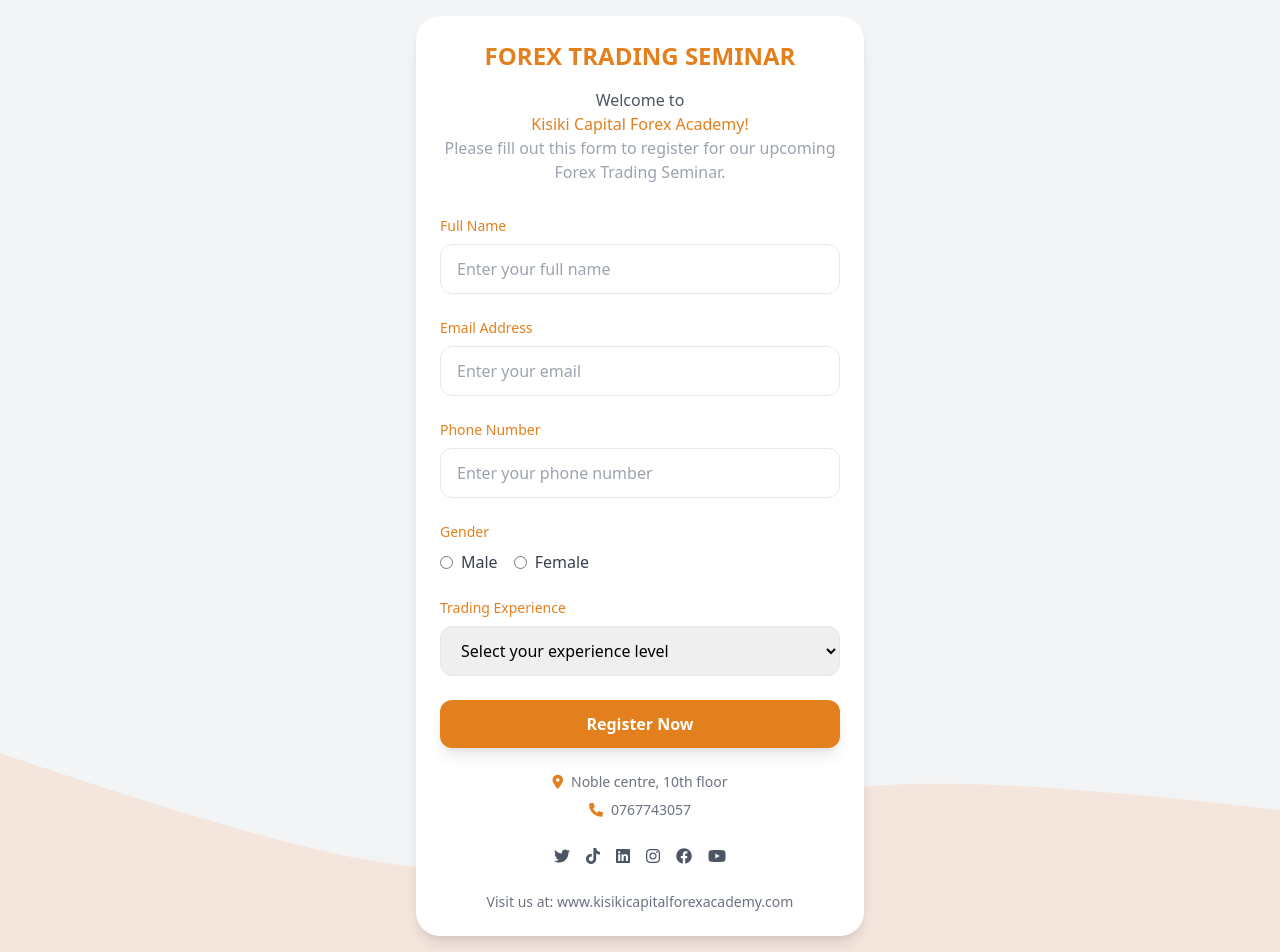
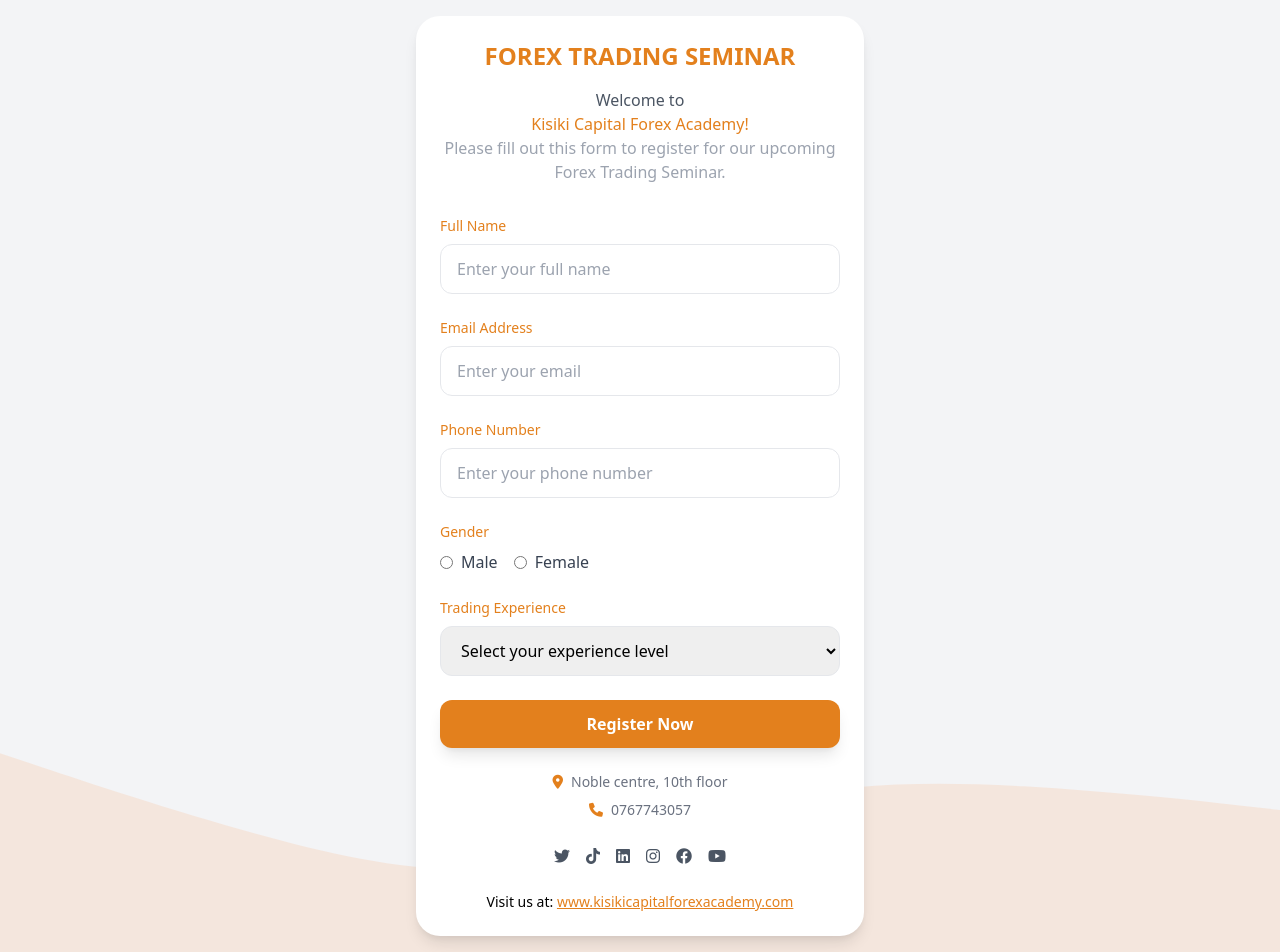
Before and after one commit to jovination/kisikiseminarform, a plain HTML site: page index.html in a window 1280 px wide. Drawn offline with nearby package versions, Linux system fonts and the light colour scheme.

Commit message:
few updates

```diff
--- a/index.html
+++ b/index.html
@@ -4,6 +4,7 @@
     <meta charset="UTF-8">
     <meta name="viewport" content="width=device-width, initial-scale=1.0">
     <title>Forex Trading Seminar - Kisiki Capital</title>
+    <meta name="description" content="Register for Kisiki Capital's Forex Trading Seminar to learn trading strategies and techniques.">
     <link href="https://cdn.jsdelivr.net/npm/tailwindcss@2.2.19/dist/tailwind.min.css" rel="stylesheet">
     <link href="https://cdnjs.cloudflare.com/ajax/libs/font-awesome/6.0.0/css/all.min.css" rel="stylesheet">
     <style>
@@ -94,6 +95,9 @@
             }
         }
         .fire-text { color: var(--fire-500); }
+        .fire-text-2{
+            color: var(--fire-600);
+        }
         .fire-bg { background-color: var(--fire-50); }
         .fire-input:focus {
             border-color: var(--fire-500);
@@ -208,9 +212,14 @@
                         <a href="#" class="text-gray-600 hover:text-fire-500"><i class="fab fa-youtube"></i></a>
                     </div>
 
-                    <p class="text-center text-sm text-gray-500">
-                        Visit us at: www.kisikicapitalforexacademy.com
+                    <p class="text-center text-sm ">
+                        Visit us at:
+                        <a href="https://www.kisikicapitalforexacademy.com" target="_blank"
+                           class="fire-text hover:fire-text-2  underline">
+                            www.kisikicapitalforexacademy.com
+                        </a>
                     </p>
+
                 </form>
             </div>
         </div>
```
